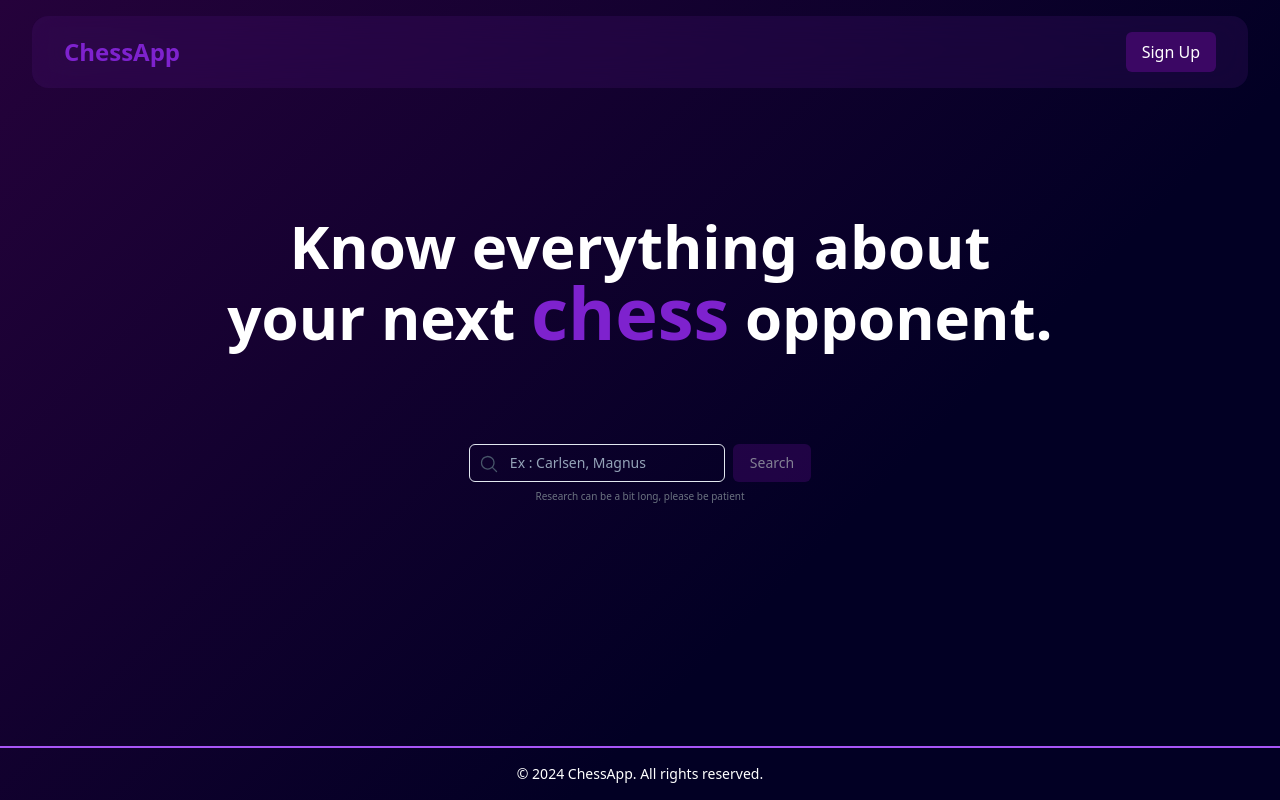
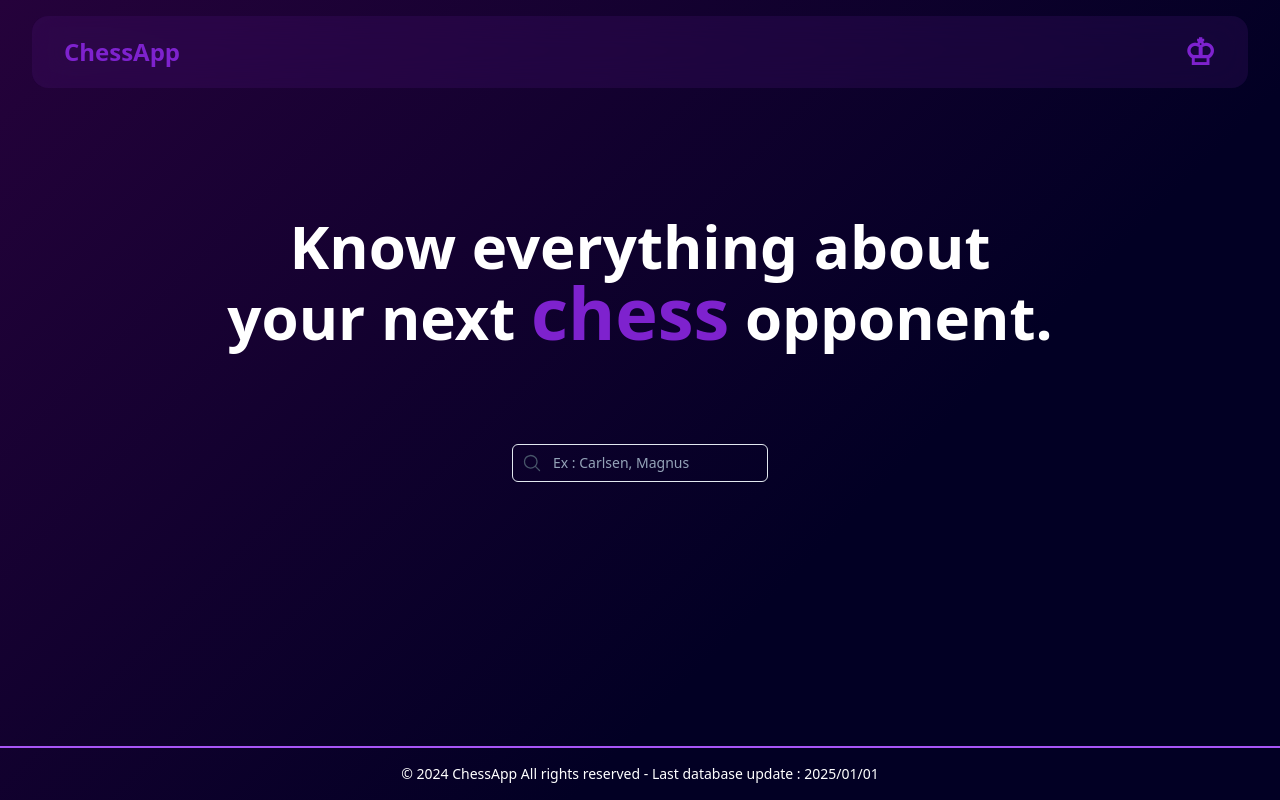
Before and after one commit to pwned841/chessapp, a Next.js app: page / in a window 1280 px wide. Built offline with nearby package versions, Linux system fonts and the light colour scheme.

Commit message:
Updating the research

```diff
--- a/package.json
+++ b/package.json
@@ -23,13 +23,14 @@
     "clsx": "^2.1.1",
     "fuse.js": "^7.0.0",
     "lucide-react": "^0.468.0",
-    "next": "15.0.3",
+    "next": "^15.0.3",
     "prisma": "^6.0.1",
     "react": "^18.3.1",
     "react-dom": "^18.3.1",
     "react-hook-form": "^7.54.1",
     "tailwind-merge": "^2.5.5",
     "tailwindcss-animate": "^1.0.7",
+    "use-debounce": "^10.0.4",
     "zod": "^3.24.1"
   },
   "devDependencies": {
--- a/src/components/Footer.tsx
+++ b/src/components/Footer.tsx
@@ -5,7 +5,7 @@ export default function Footer() {
 
             <div className="flex justify-center items-center py-4">
                 <p className="text-white text-sm">
-                    © 2024 ChessApp. All rights reserved.
+                    © 2024 ChessApp All rights reserved - Last database update : 2025/01/01
                 </p>
             </div>
         </footer>
--- a/src/components/Navbar.tsx
+++ b/src/components/Navbar.tsx
@@ -4,13 +4,13 @@ export default function Navbar() {
     return (
         <nav className="w-full py-4 px-8 backdrop-blur-lg bg-purple-900/20 rounded-2xl">
             <div className="flex justify-between items-center max-w-6xl mx-auto">
-                <a href="#" className="text-2xl font-bold text-purple-700 hover:text-purple-600">
+                <a href="" className="text-2xl font-bold text-purple-700 hover:text-purple-600">
                     ChessApp
                 </a>
 
-                <button className="bg-purple-950 hover:bg-purple-900 text-white px-4 py-2 rounded-md transition-all">
-                    Sign Up
-                </button>
+                <p className="text-4xl font-bold text-purple-700 hover:text-purple-600">
+                    ♔
+                </p>
             </div>
         </nav>
     );
--- a/src/components/SearchBar.tsx
+++ b/src/components/SearchBar.tsx
@@ -1,100 +1,67 @@
-// app/components/SearchBar.tsx
 'use client';
 
-import { useState } from "react";
+import { useState, useCallback } from "react";
+import { useDebounce } from 'use-debounce';
 import Player from "@/types/player";
 import { Avatar, AvatarFallback } from "@/components/ui/avatar";
 import Link from "next/link";
 
 export default function SearchBar() {
     const [input, setInput] = useState("");
-    const [message, setMessage] = useState("");
+    const [debouncedInput, setDebouncedInput] = useState("");
     const [results, setResults] = useState([] as Player[]);
-    const [loading, setLoading] = useState(false);
 
-    const handleSearch = async () => {
-        setLoading(true);
-        setMessage(""); // Clear previous messages
-        const res = await fetch(`/api/players/search?q=${encodeURIComponent(input)}`);
+    const searchPlayers = useCallback(async (query: string) => {
+        if (!query.trim()) {
+            setResults([]);
+            return;
+        }
+
+        const res = await fetch(`/api/players/search?q=${encodeURIComponent(query)}`);
         const data = await res.json();
-        const results = data.results;
+        setResults(data.results || []);
+    }, []);
 
-        if (results.length > 0) {
-            console.log(results)
-            setResults(results);
-        } else {
-            // No results found, show a message
-            setMessage("No results found.");
-        }
-        setLoading(false);
-    }
+    const [debounceSearch] = useDebounce(searchPlayers, 100);
+
+    const handleChange = (e: React.ChangeEvent<HTMLInputElement>) => {
+        setInput(e.target.value);
+        setDebouncedInput(e.target.value);
+        debounceSearch(e.target.value);
+    };
 
     return (
         <div className="w-full max-w-sm min-w-[200px]">
             <div className="relative flex items-center">
-                <svg xmlns="http://www.w3.org/2000/svg"
-                     viewBox="0 0 24 24"
-                     fill="currentColor"
-                     className="absolute w-5 h-5 top-2.5 left-2.5 text-slate-600"
-                >
+                <svg xmlns="http://www.w3.org/2000/svg" viewBox="0 0 24 24" fill="currentColor"
+                     className="absolute w-5 h-5 top-1/2 -translate-y-1/2 left-2.5 text-slate-600">
                     <path fillRule="evenodd"
                           d="M10.5 3.75a6.75 6.75 0 1 0 0 13.5 6.75 6.75 0 0 0 0-13.5ZM2.25 10.5a8.25 8.25 0 1 1 14.59 5.28l4.69 4.69a.75.75 0 1 1-1.06 1.06l-4.69-4.69A8.25 8.25 0 0 1 2.25 10.5Z"
                           clipRule="evenodd"/>
                 </svg>
-
                 <input
-                    onChange={(e) => setInput(e.target.value)}
+                    value={input}
+                    onChange={handleChange}
                     className="w-full bg-transparent placeholder:text-slate-400 text-slate-700 text-sm border border-slate-200 rounded-md pl-10 pr-3 py-2 transition duration-300 ease focus:outline-none focus:border-purple-500 focus:text-purple-500 hover:border-slate-300 shadow-sm focus:shadow"
                     placeholder="Ex : Carlsen, Magnus"
-                    value={input}
                 />
-
-                <button
-                    className="rounded-md bg-purple-950 py-2 px-4 border border-transparent text-center text-sm text-white transition-all shadow-md hover:bg-purple-950 disabled:pointer-events-none disabled:opacity-50 disabled:shadow-none ml-2 opacity-90 hover:opacity-100"
-                    type="button"
-                    onClick={handleSearch}
-                    disabled={!input} // disable if input is empty
-                >
-                    {loading && (
-                        <div className="absolute top-0 left-[180px] bottom-2 flex items-end justify-center">
-
-                            <div
-                                className="w-6 h-6 border-2 border-t-2 border-purple-500 rounded-full animate-spin">♘
-                            </div>
-                        </div>
-                    )}
-                    Search
-                </button>
-
-                {message && (
-                    <p className="text-red-500 text-sm mt-2">
-                        {message}
-                    </p>
-                )}
-
-
             </div>
-            {results.length > 0 && (
-                <div className="w-full max-w-md mx-auto mt-14">
+            <div className="w-full max-w-md mx-auto mt-4">
+                {results.length > 0 ? (
                     <ul>
-                        {results.map((user) => (
-                            <li key={user.fideid} className="py-1">
-                                <Link href={`/player/` + user.fideid} className="flex items-center space-x-4 w-full">
+                        {results.map((player) => (
+                            <li key={player.fideid} className="py-1">
+                                <Link href={`/player/${player.fideid}`} className="flex items-center space-x-4 w-full hover:bg-gray-50 p-2 rounded-md transition-colors">
                                     <Avatar>
-                                        <AvatarFallback>{user.name?.split(' ').map(n => n[0]).join('')}</AvatarFallback>
+                                        <AvatarFallback>{player.name?.split(' ').map(n => n[0]).join('')}</AvatarFallback>
                                     </Avatar>
-                                    <span className="font-medium">{user.name}</span>
+                                    <span className="font-medium">{player.name}</span>
                                 </Link>
                             </li>
-
                         ))}
                     </ul>
-                </div>
-
-            )}
-            <span className="text-[10px] text-gray-500">
-                Research can be a bit long, please be patient
-            </span>
+                ) : debouncedInput ? <p className="text-center text-gray-500">No results found</p> : null}
+            </div>
         </div>
     );
 }
--- a/src/components/ui/avatar.tsx
+++ b/src/components/ui/avatar.tsx
@@ -39,7 +39,7 @@ const AvatarFallback = React.forwardRef<
     <AvatarPrimitive.Fallback
         ref={ref}
         className={cn(
-      "flex h-full w-full items-center justify-center rounded-full bg-muted",
+            "flex h-full w-full items-center justify-center rounded-full bg-purple-950",
             className
         )}
         {...props}
```
Also changed, not shown: 1 other file (tests, documents, lock files or other folders). Lines whose indentation alone changed are shown as unchanged.
